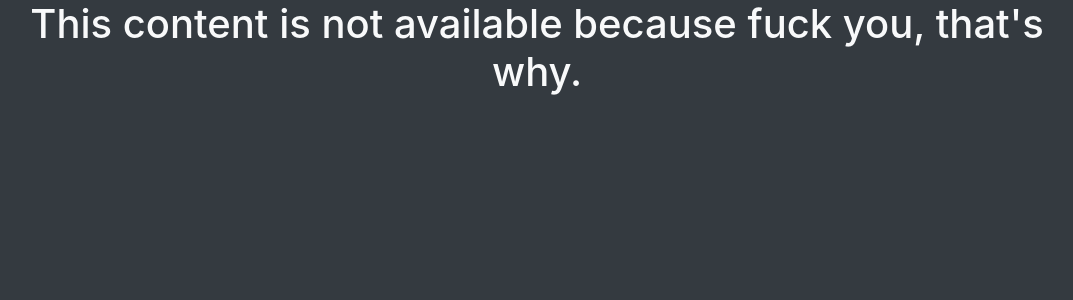
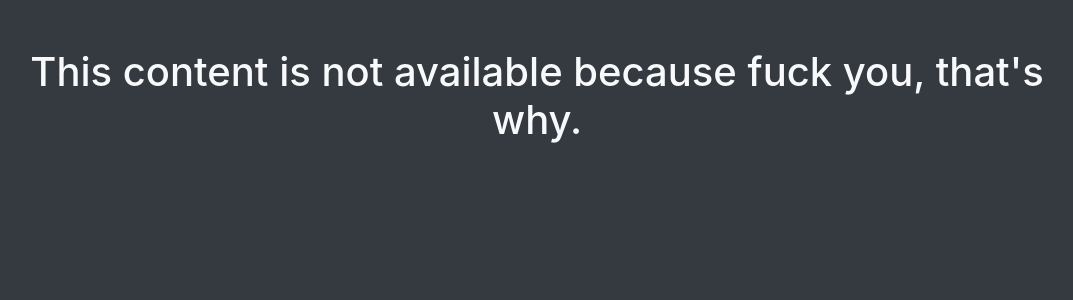
Before and after one commit to croppz123/django1, a Django app: template core/templates/500.html in a window 1280 px wide. Shown: the part 56-356 px from the top of the page, without its empty margins (103-1176 px from the left). Run offline with Django 3.2, Linux system fonts and the light colour scheme; the template is opened without the code that fills it, so the values that code supplies are empty; some libraries are stand-ins or nearby versions.

Commit message:
more meaningless changes

```diff
--- a/core/templates/404.html
+++ b/core/templates/404.html
@@ -1,7 +1,9 @@
 {% extends "base.html" %}
+
 
 {% block title %}Content not available{% endblock %}
 
+
 {% block content %}
-<h1 style="font-size: 40px; text-align: center;">This content is not available in your country</h1>
+<h1 class="text-center, my-5">This content is not available in your country</h1>
 {% endblock %}
--- a/core/templates/500.html
+++ b/core/templates/500.html
@@ -1,11 +1,9 @@
 {% extends "base.html" %}
+
+
 {% block title %}Content not available{% endblock %}
+
+
 {% block content %}
-<body class=" login">
-    <div id="container">
-        <h1 style="font-size: 40px; text-align: center;">
-            This content is not available because fuck you, that's why.
-        </h1>
-    </div>
-</body>
+<h1 class="text-center, my-5">This content is not available because fuck you, that's why.</h1>
 {% endblock %}
--- a/core/templates/base.html
+++ b/core/templates/base.html
@@ -19,6 +19,7 @@
   <body class="bg-dark">
     <nav class="navbar navbar-expand-sm bg-dark navbar-dark">
       <a href="/" class="navbar-brand">Home</a>
+
       <ul class="nav navbar-nav">
         <li {% if request.resolver_match.view_name == 'first:year_archive' %} class="active"{% endif %}>
           <a class="nav-link" href="{% url 'first:year_archive' 2018 %}">Articles</a></li>
@@ -27,6 +28,7 @@
         <li {% if request.resolver_match.view_name == 'twitter:index' %} class="active"{% endif %}>
           <a class="nav-link" href="{% url 'twitter:index' %}">Twitter</a></li>
       </ul>
+
       <ul class="nav navbar-nav ml-auto">
         {% if request.user.is_authenticated %}
           {% if request.user.is_superuser %}
@@ -59,6 +61,7 @@
 
   </body>
 
+
   {% load staticfiles %}
   {% block scripts %}
     <script type="text/javascript" src="{% static 'twitter/js/scripts.js' %}"></script>
--- a/core/templates/index.html
+++ b/core/templates/index.html
@@ -1,9 +1,9 @@
 {% extends "base.html" %}
+
 
 {% block title %}Home{% endblock %}
 
+
 {% block content %}
-  <h1>
-    Nothing to see here, move along.
-  </h1>
+<h1 class="text-center, my-5"> Nothing to see here, move along.</h1>
 {% endblock %}
--- a/core/templates/profile.html
+++ b/core/templates/profile.html
@@ -39,11 +39,12 @@
 
   </div>
 
-<h2 class="my-5">LATEST TWEETS BY <span class="text-warning">{{ user.username }}</span></h2>
+
+  <h2 class="my-5">LATEST TWEETS BY <span class="text-warning">{{ user.username }}</span></h2>
+
   <div class="container">
     {% include page_template %}
   </div>
-
 {% endblock %}
 
 
--- a/twitter/templates/twitter/base.html
+++ b/twitter/templates/twitter/base.html
@@ -1,8 +1,11 @@
 {% extends "base.html" %}
+
 
 {% block title %}Twitter{% endblock title %}
 
+
 {% block content %} {% endblock %}
+
 
 {% load staticfiles %}
 {% block scripts %}
--- a/twitter/templates/twitter/detail.html
+++ b/twitter/templates/twitter/detail.html
@@ -1,10 +1,14 @@
 {% extends "twitter/base.html" %}
+
 
 {% block content %}
   <div class="container">
 
     {% include "twitter/tweet.html" with detailed_view=1 %}
+
+
     <div class="list-group-item bg-dark border-0">
+
       {% for comment in tweet.comment_set.all %}
         <div class="list-group-item bg-secondary text-light mb-2">
           <div class="list-group-item-heading mb-5">
@@ -27,6 +31,7 @@
           </form>
         </div>
       {% endif %}
+
     </div>
   </div>
 {% endblock %}
--- a/twitter/templates/twitter/index.html
+++ b/twitter/templates/twitter/index.html
@@ -16,7 +16,6 @@
   <div class="container">
     {% include page_template %}
   </div>
-
 {% endblock %}
 
 
```
Also changed, not shown: twitter/templates/twitter/tags.html (+3 -4 lines), twitter/templates/twitter/tweet.html (+6 -4 lines).
